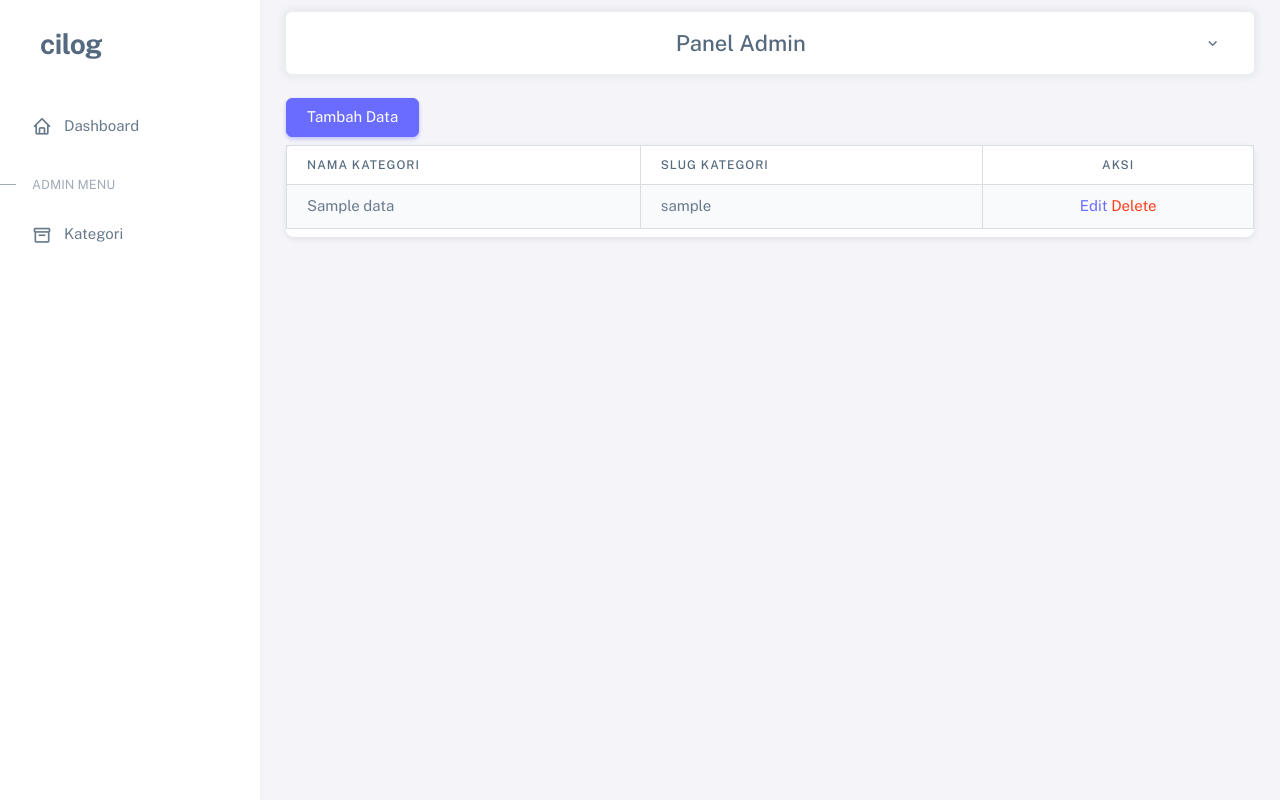
After one commit to holiq/CIlog, a CodeIgniter 4 app: the page made by app/Views/admin/kategori/index.php in a window 1280 px wide. The commit adds this page. Run offline with PHP 8.4 and a stand-in for CodeIgniter, Linux system fonts and the light colour scheme; the template is opened without the code that fills it: most values are stand-ins (such as "Sample title", 1, 10 or a date in 2020); data that the repository does not hold is empty; some libraries are stand-ins or nearby versions.

Commit message:
feat: add crud category

```diff
--- a/app/Models/Category.php
+++ b/app/Models/Category.php
@@ -9,10 +9,10 @@ class Category extends Model
     protected $table            = 'categories';
     protected $primaryKey       = 'id';
     protected $useAutoIncrement = true;
-    protected $returnType       = 'array';
+    protected $returnType       = 'object';
     protected $useSoftDeletes   = false;
     protected $protectFields    = true;
-    protected $allowedFields    = [];
+    protected $allowedFields    = ['name','slug'];
 
     protected bool $allowEmptyInserts = false;
     protected bool $updateOnlyChanged = true;
--- /dev/null
+++ b/app/Views/admin/kategori/index.php
@@ -0,0 +1,43 @@
+<?= $this->extend('layouts/dashboard') ?>
+
+<?= $this->section('content') ?>
+<div class="container-xxl my-4">
+    <?php if (!empty(session()->getFlashdata('message'))) : ?>
+        <div class="alert alert-success alert-dismissible show fade">
+            <?= session()->getFlashdata('message'); ?>
+            <button type="button" class="btn-close" data-bs-dismiss="alert" aria-label="Close"></button>
+        </div>
+    <?php endif ?>
+
+    <a href="<?= route_to('Admin\Category::create') ?>" class="btn btn-primary mb-2">Tambah Data</a>
+
+    <div class="card">
+        <div class="table-responsive mb-2">
+            <table class="table text-nowrap table-bordered table-striped">
+                <thead>
+                    <tr>
+                        <th>Nama Kategori</th>
+                        <th>Slug Kategori</th>
+                        <th class="text-center">Aksi</th>
+                    </tr>
+                </thead>
+
+                <tbody>
+                    <?php foreach ($data as $row) : ?>
+                        <tr>
+                            <td><?= $row->name ?></td>
+                            <td><?= $row->slug ?></td>
+                            <td class="text-center">
+                                <a href="<?= route_to('Admin\Category::edit', $row->id); ?>" class="btn-link">Edit</a>
+                                <a href="<?= route_to('Admin\Category::destroy', $row->id); ?>" class="btn-link text-danger">Delete</a>
+                            </td>
+                        </tr>
+                    <?php endforeach ?>
+                </tbody>
+            </table>
+        </div>
+
+        <?= $pager->links('row', 'pagination') ?>
+    </div>
+</div>
+<?= $this->endSection() ?>
--- a/app/Views/auth/login.php
+++ b/app/Views/auth/login.php
@@ -98,7 +98,7 @@
 
                     <h4 class="mb-4">Login Admin</h4>
 
-                    <form method="post" action="<?= route_to('Auth/Login::process') ?>" class="mb-3">
+                    <form method="post" action="<?= route_to('Auth\Login::process') ?>" class="mb-3">
                         <div class="mb-3">
                             <label for="username" class="form-label">Username</label>
                             <input type="text" class="form-control" id="username" name="username" placeholder="Masukan username" autofocus="">
--- a/app/Views/layouts/dashboard.php
+++ b/app/Views/layouts/dashboard.php
@@ -157,7 +157,7 @@
         <div class="layout-container">
             <aside id="layout-menu" class="layout-menu menu-vertical menu bg-menu-theme" data-bg-class="bg-menu-theme">
                 <div class="app-brand demo mb-4">
-                    <a href="<?= route_to('Admin/Dashboard::index') ?>" class="app-brand-link">
+                    <a href="<?= route_to('Admin\Dashboard::index') ?>" class="app-brand-link">
                         <span class="app-brand-text demo menu-text fw-bold ms-2">Cilog</span>
                     </a>
 
@@ -170,16 +170,16 @@
 
                 <ul class="menu-inner py-1 ps ps--active-y">
                     <li class="menu-item">
-                        <a href="<?= route_to('Admin/Dashboard::index') ?>" class="menu-link">
+                        <a href="<?= route_to('Admin\Dashboard::index') ?>" class="menu-link">
                             <i class="menu-icon tf-icons bx bx-home"></i>
                             <div data-i18n="Basic">Dashboard</div>
                         </a>
                     </li>
-                    <li class="menu-header small text-uppercase"><span class="menu-header-text">Components</span></li>
+                    <li class="menu-header small text-uppercase"><span class="menu-header-text">Admin Menu</span></li>
                     <li class="menu-item">
-                        <a href="cards-basic.html" class="menu-link">
-                            <i class="menu-icon tf-icons bx bx-collection"></i>
-                            <div data-i18n="Basic">Cards</div>
+                        <a href="<?= route_to('Admin\Category::index') ?>" class="menu-link">
+                            <i class="menu-icon tf-icons bx bx-box"></i>
+                            <div data-i18n="Basic">Kategori</div>
                         </a>
                     </li>
                 </ul>
@@ -217,7 +217,7 @@
                                     <div class="dropdown-divider"></div>
                                 </li>
                                 <li>
-                                    <a class="dropdown-item" href="<?= route_to('Auth/Login::destroy') ?>">
+                                    <a class="dropdown-item" href="<?= route_to('Auth\Login::destroy') ?>">
                                         <i class="bx bx-power-off me-2"></i>
                                         <span class="align-middle">Log Out</span>
                                     </a>
```
Also changed, not shown: app/Config/Routes.php (+9 -0 lines), app/Controllers/Admin/Category.php (added, +84 -0 lines), app/Views/admin/kategori/create.php (added, +33 -0 lines), app/Views/admin/kategori/edit.php (added, +32 -0 lines).
